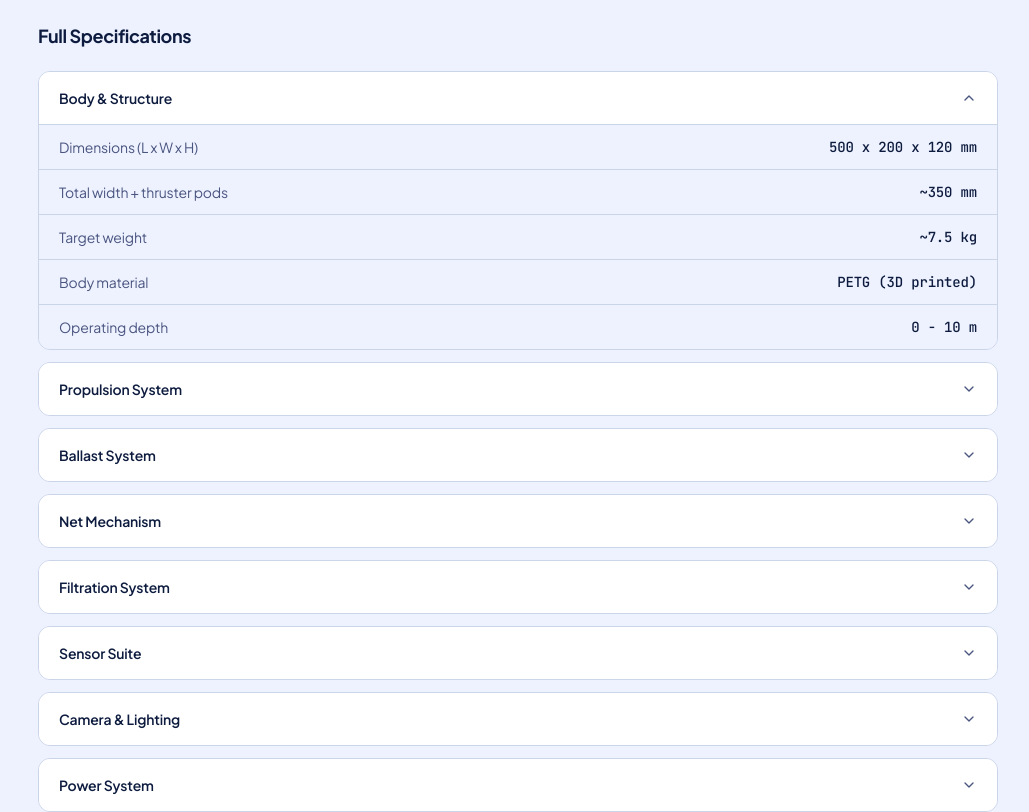
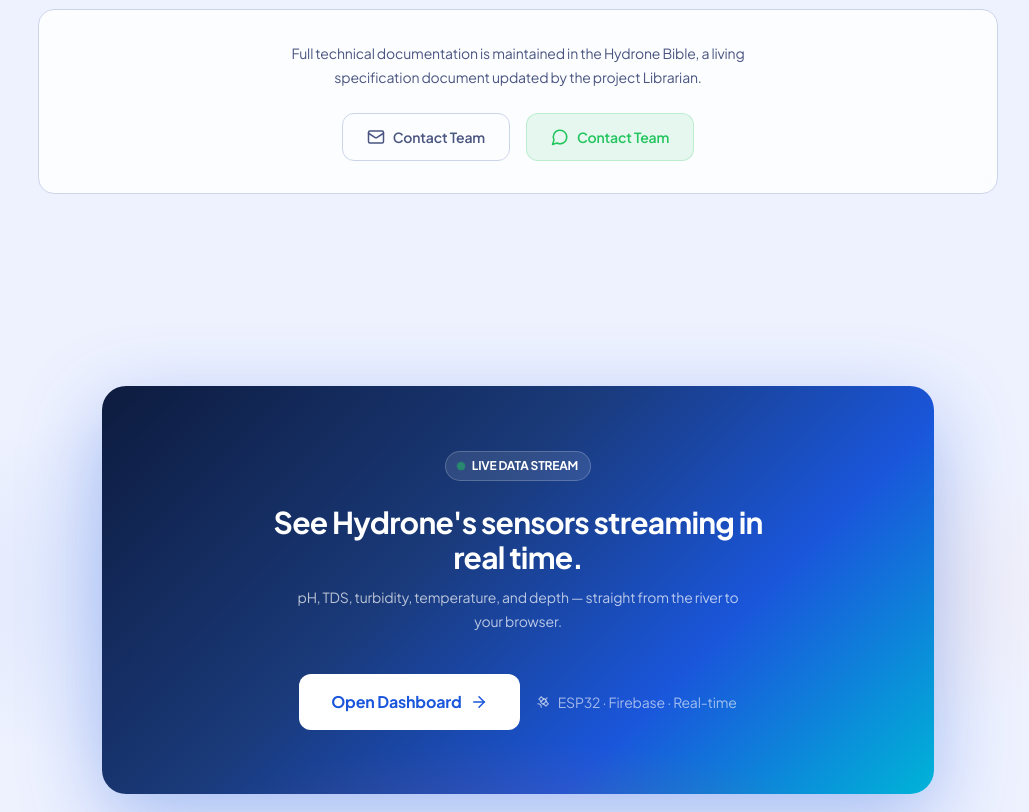
Before and after one commit to prianurislam1825/hydrone, a Next.js app: page / in a window 1280 px wide. Shown: the part 6720-7532 px from the top of the page, without its empty margins (122-1151 px from the left). Built offline with nearby package versions, Linux system fonts and the light colour scheme.

Commit message:
fix: remove full specifications accordion section from SpecsSection

```diff
--- a/components/landing/SpecsSection.tsx
+++ b/components/landing/SpecsSection.tsx
@@ -1,23 +1,7 @@
 'use client'
 
-import { useLang } from '@/lib/i18n/context';
-import { ChevronDown, Mail, MessageCircle } from 'lucide-react';
-import { useState } from 'react';
-
-interface SpecRow { name: string | { id: string; en: string }; value: string | { id: string; en: string } }
-interface SpecGroup { title: { id: string; en: string }; rows: SpecRow[] }
-
-const SPEC_GROUPS: SpecGroup[] = [
-  { title: { id: 'Badan & Struktur', en: 'Body & Structure' }, rows: [{ name: { id: 'Dimensi (P x L x T)', en: 'Dimensions (L x W x H)' }, value: '500 x 200 x 120 mm' }, { name: { id: 'Lebar total + pod thruster', en: 'Total width + thruster pods' }, value: '~350 mm' }, { name: { id: 'Berat target', en: 'Target weight' }, value: '~7.5 kg' }, { name: { id: 'Material badan', en: 'Body material' }, value: 'PETG (3D printed)' }, { name: { id: 'Kedalaman operasi', en: 'Operating depth' }, value: '0 - 10 m' }] },
-  { title: { id: 'Sistem Propulsi', en: 'Propulsion System' }, rows: [{ name: 'Total thruster', value: { id: '4 unit', en: '4 units' } }, { name: 'Horizontal', value: '2x (1 CW + 1 CCW)' }, { name: { id: 'Vertikal', en: 'Vertical' }, value: '2x (sudut-V 75°)' }, { name: { id: 'Efektivitas thrust vertikal', en: 'Vertical thrust effectiveness' }, value: '96.6% (sin 75°)' }, { name: { id: 'Kontrol kemudi', en: 'Steering control' }, value: { id: 'Diferensial thrust', en: 'Differential thrust' } }, { name: { id: 'Tegangan propulsi', en: 'Propulsion voltage' }, value: '14.8V (Li-Ion 4S)' }] },
-  { title: { id: 'Sistem Balast', en: 'Ballast System' }, rows: [{ name: { id: 'Konfigurasi', en: 'Configuration' }, value: 'Dual-chamber' }, { name: { id: 'Volume total', en: 'Total volume' }, value: { id: '1.000 ml (1 liter)', en: '1,000 ml (1 liter)' } }, { name: { id: 'Komponen utama', en: 'Main components' }, value: { id: 'Pompa air DC 12V + kompresor mini + katup solenoid', en: '12V DC water pump + mini compressor + solenoid valve' } }] },
-  { title: { id: 'Mekanisme Jaring', en: 'Net Mechanism' }, rows: [{ name: { id: 'Tipe mekanisme', en: 'Mechanism type' }, value: 'Passive flap door + servo latch' }, { name: 'Frame', value: 'Fiberglass rod / HDPE strip' }, { name: { id: 'Material jaring', en: 'Net material' }, value: 'Nylon/polyester mesh' }, { name: { id: 'Penguncian', en: 'Locking' }, value: 'Servo-actuated sliding latch' }] },
-  { title: { id: 'Sistem Filtrasi', en: 'Filtration System' }, rows: [{ name: { id: 'Tahapan filter', en: 'Filter stages' }, value: '2-stage series' }, { name: 'Stage 1', value: { id: '20 - 50 mikron', en: '20 - 50 microns' } }, { name: 'Stage 2', value: { id: '0.1 mikron (mikroplastik)', en: '0.1 microns (microplastic)' } }, { name: 'Housing', value: '10-inch filter housing x 2' }] },
-  { title: { id: 'Sensor Suite', en: 'Sensor Suite' }, rows: [{ name: 'pH sensor', value: 'Analog → Arduino A1' }, { name: 'TDS sensor', value: 'Analog → Arduino A2' }, { name: 'Turbidity sensor', value: 'Analog → ESP32 GPIO34' }, { name: 'Temperature DS18B20', value: 'OneWire → ESP32 GPIO32' }, { name: 'MPU6050 IMU', value: 'I2C → ESP32 GPIO21/22' }] },
-  { title: { id: 'Kamera & Pencahayaan', en: 'Camera & Lighting' }, rows: [{ name: { id: 'Kamera', en: 'Camera' }, value: 'ESP32-CAM (onboard WiFi)' }, { name: 'LED spotlight', value: { id: 'Waterproof putih x 2 (depan)', en: 'Waterproof white x 2 (front)' } }, { name: 'LED DRL', value: { id: 'Waterproof oranye (samping)', en: 'Waterproof orange (side)' } }] },
-  { title: { id: 'Sistem Daya', en: 'Power System' }, rows: [{ name: { id: 'Pack A (Propulsi)', en: 'Pack A (Propulsion)' }, value: 'Li-Ion 4S5P, 14.8V, ~12.500 mAh' }, { name: { id: 'Pack B (Elektronik)', en: 'Pack B (Electronics)' }, value: 'Li-Ion 3S2P, 11.1V, ~5.000 mAh' }, { name: 'Hot-swappable', value: { id: 'Ya (top-access panel)', en: 'Yes (top-access panel)' } }] },
-  { title: { id: 'Komunikasi & Kontrol', en: 'Communication & Control' }, rows: [{ name: { id: 'Tipe link', en: 'Link type' }, value: 'Physical tether' }, { name: { id: 'Panjang tether', en: 'Tether length' }, value: '20 m' }, { name: { id: 'Interface operator', en: 'Operator interface' }, value: { id: 'Tablet / laptop di permukaan', en: 'Tablet / laptop at surface' } }, { name: 'Backend dashboard', value: { id: 'Firebase (deployment penuh)', en: 'Firebase (full deployment)' } }] },
-]
+import { useLang } from '@/lib/i18n/context'
+import { Mail, MessageCircle } from 'lucide-react'
 
 const SUMMARY_STATS = [
   { value: '500mm', label: { id: 'Panjang', en: 'Length' } },
@@ -28,45 +12,12 @@
   { value: '10m', label: { id: 'Kedalaman Maks', en: 'Max Depth' } },
 ]
 
-function SpecGroupCard({ group, defaultOpen }: { group: SpecGroup; defaultOpen: boolean }) {
-  const { lang } = useLang()
-  const [open, setOpen] = useState(defaultOpen)
-
-  return (
-    <div className="rounded-xl overflow-hidden border" style={{ borderColor: 'var(--t-border)' }}>
-      <button
-        onClick={() => setOpen(!open)}
-        className="w-full flex items-center justify-between px-5 py-4 transition-colors min-h-[52px]"
-        style={{ background: 'var(--t-surface)' }}
-        onMouseEnter={e => ((e.currentTarget as HTMLButtonElement).style.background = 'var(--t-surface-2)')}
-        onMouseLeave={e => ((e.currentTarget as HTMLButtonElement).style.background = 'var(--t-surface)')}
-      >
-        <span className="font-semibold text-sm font-[family-name:var(--font-plus-jakarta)]" style={{ color: 'var(--t-text)' }}>
-          {group.title[lang]}
-        </span>
-        <ChevronDown size={16} className={`transition-transform ${open ? 'rotate-180' : ''}`} style={{ color: 'var(--t-muted)' }} />
-      </button>
-      {open && (
-        <div style={{ background: 'var(--t-bg)' }}>
-          {group.rows.map((row, i) => (
-            <div key={i} className="flex items-center justify-between px-5 py-3 border-t" style={{ borderColor: 'var(--t-border)' }}>
-              <span className="text-sm" style={{ color: 'var(--t-muted)' }}>{typeof row.name === 'string' ? row.name : row.name[lang]}</span>
-              <span className="text-sm font-medium font-[family-name:var(--font-jetbrains-mono)]" style={{ color: 'var(--t-text)' }}>{typeof row.value === 'string' ? row.value : row.value[lang]}</span>
-            </div>
-          ))}
-        </div>
-      )}
-    </div>
-  )
-}
-
 export default function SpecsSection() {
   const { lang } = useLang()
 
   const T = {
     eyebrow: { id: 'SPESIFIKASI TEKNIS', en: 'TECHNICAL SPECIFICATIONS' },
     heading: { id: 'Sekilas Pandang', en: 'At a Glance' },
-    fullTitle: { id: 'Spesifikasi Lengkap', en: 'Full Specifications' },
     docNote: {
       id: 'Dokumentasi teknis lengkap tersimpan dalam Hydrone Bible, spesifikasi hidup yang dikelola oleh Librarian proyek.',
       en: 'Full technical documentation is maintained in the Hydrone Bible, a living specification document updated by the project Librarian.',
@@ -84,23 +35,11 @@
         </div>
 
         {/* Summary cards */}
-        <div className="grid grid-cols-2 sm:grid-cols-3 lg:grid-cols-6 gap-3 sm:gap-4 mb-20" data-anim>
+        <div className="grid grid-cols-2 sm:grid-cols-3 lg:grid-cols-6 gap-3 sm:gap-4 mb-16" data-anim>
           {SUMMARY_STATS.map((s, i) => (
             <div key={i} className="rounded-xl p-3.5 sm:p-4 text-center border" style={{ background: 'var(--t-surface)', borderColor: 'var(--t-border)' }}>
               <div className="font-extrabold text-xl sm:text-2xl font-[family-name:var(--font-plus-jakarta)]" style={{ color: 'var(--t-text)' }}>{s.value}</div>
               <div className="text-[10px] uppercase tracking-wider mt-1" style={{ color: 'var(--t-muted)' }}>{s.label[lang]}</div>
-            </div>
-          ))}
-        </div>
-
-        <h3 className="text-lg font-bold mb-6 font-[family-name:var(--font-plus-jakarta)]" style={{ color: 'var(--t-text)' }} data-anim>
-          {T.fullTitle[lang]}
-        </h3>
-
-        <div className="space-y-3 mb-16">
-          {SPEC_GROUPS.map((group, i) => (
-            <div key={i} data-anim data-delay={`${Math.min(i * 50, 300)}`}>
-              <SpecGroupCard group={group} defaultOpen={i === 0} />
             </div>
           ))}
         </div>
```
